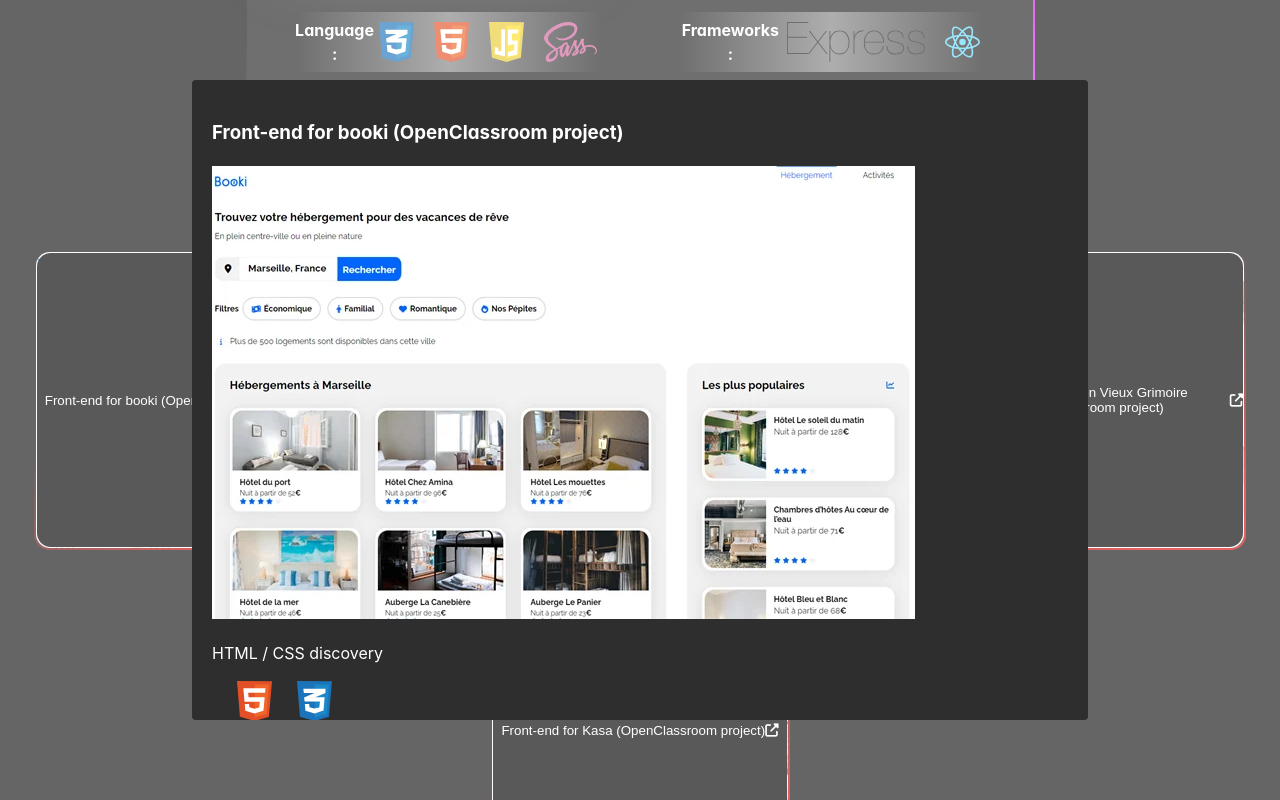
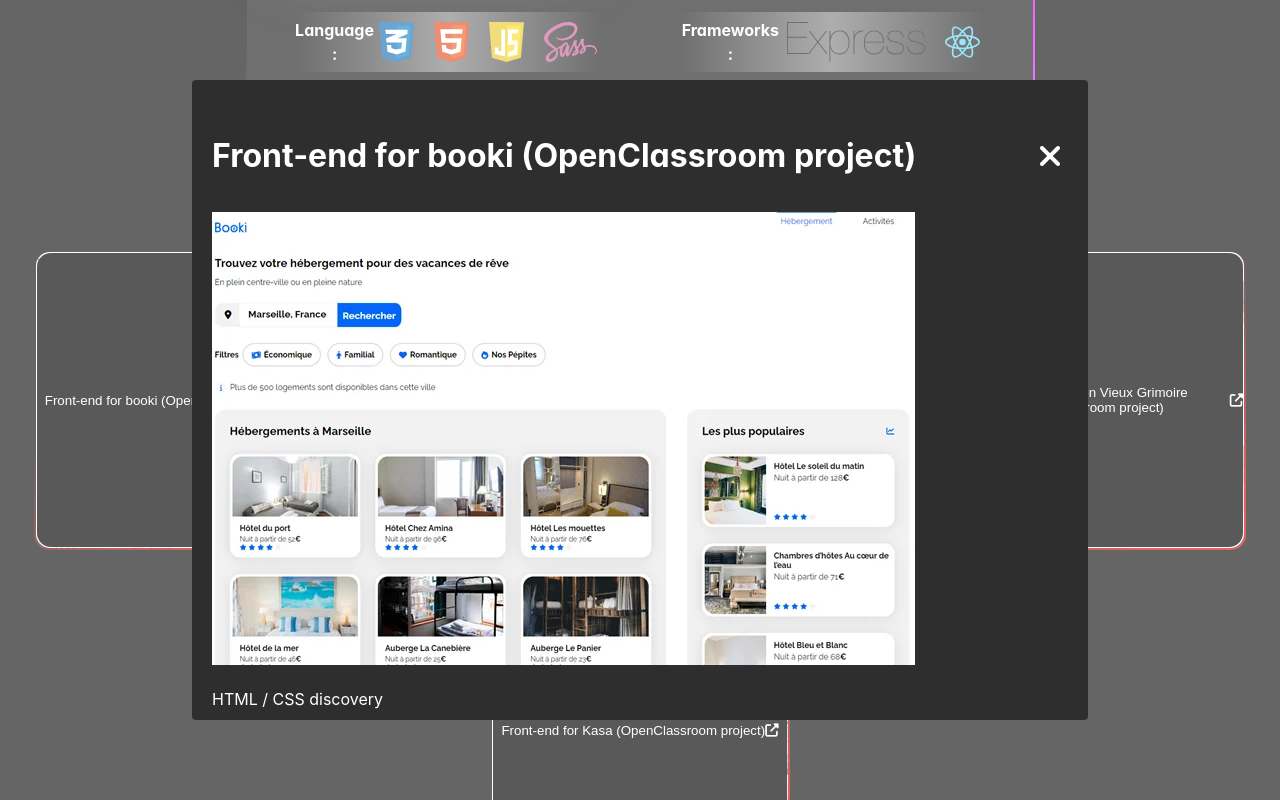
Before and after one commit to Crrux/Portfolio, a React (Vite) app: page / in a window 1280 px wide. Both pictures are taken after a click on the button "Front-end for booki (OpenClassroom project)". Shown: the part 531-1331 px from the top of the page. Built offline with nearby package versions, Linux system fonts and the light colour scheme.

Commit message:
bouton exit

```diff
--- a/package.json
+++ b/package.json
@@ -16,9 +16,9 @@
     "modal": "^1.2.0",
     "mysql": "^2.18.1",
     "primereact": "^10.6.6",
-    "react": "^18.3.1",
     "prop-types": "^15.8.1",
     "proptypes": "^1.1.0",
+    "react": "^18.3.1",
     "react-bootstrap": "^2.10.2",
     "react-dom": "^18.2.0",
     "react-modal": "^3.16.1",
--- a/src/components/modal_projects/_modal_projects.sass
+++ b/src/components/modal_projects/_modal_projects.sass
@@ -24,6 +24,19 @@
     background-color: green
     img
         max-width: 100%
+    .button_exit_modal
+        cursor: pointer
+        background: none
+        border: none
+.Modal
+    &_Header
+        display: flex
+        justify-content: space-between
+        align-items: center
+        button
+            height: fit-content
+        h3, i
+            font-size: 2rem
 
 .Button_ModalProject
     position: relative
--- a/src/components/modal_projects/modal_projects.jsx
+++ b/src/components/modal_projects/modal_projects.jsx
@@ -49,7 +49,13 @@
           },
         }}
       >
-        <h3>{project.name}</h3>
+        <header className="Modal_Header">
+          <h3>{project.name}</h3>
+          <button onClick={closeModal} className="button_exit_modal">
+            <i className="fa-solid fa-xmark"></i>
+          </button>
+        </header>
+
         <img src={project.imageURL}></img>
         <p>{project.description}</p>
         {project.used.map((logoName, index) => {
--- a/src/sass/index.css
+++ b/src/sass/index.css
@@ -411,6 +411,24 @@
 #modalcontent img {
   max-width: 100%;
 }
+#modalcontent .button_exit_modal {
+  cursor: pointer;
+  background: none;
+  border: none;
+}
+
+.Modal_Header {
+  display: flex;
+  justify-content: space-between;
+  align-items: center;
+}
+.Modal_Header button {
+  height: -moz-fit-content;
+  height: fit-content;
+}
+.Modal_Header h3, .Modal_Header i {
+  font-size: 2rem;
+}
 
 .Button_ModalProject {
   position: relative;
```
Also changed, not shown: 2 other files (tests, documents, lock files or other folders).
